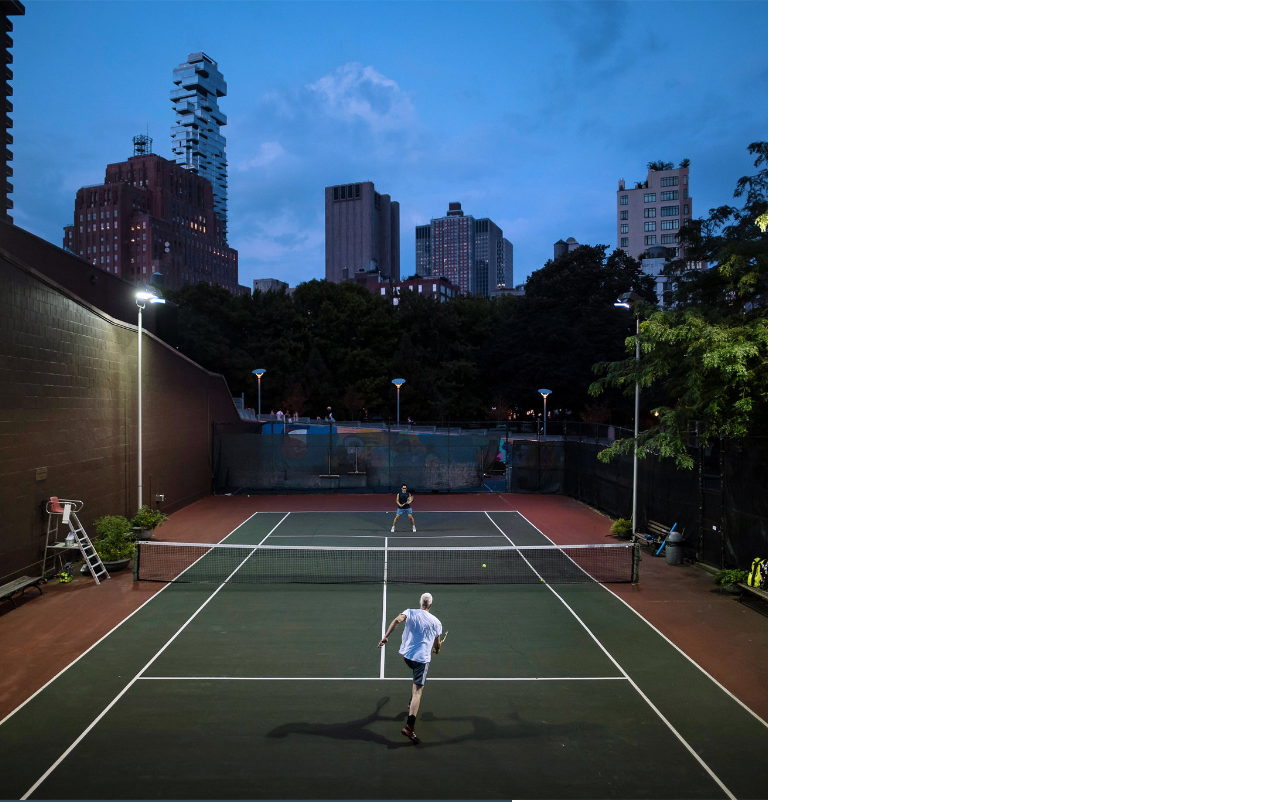
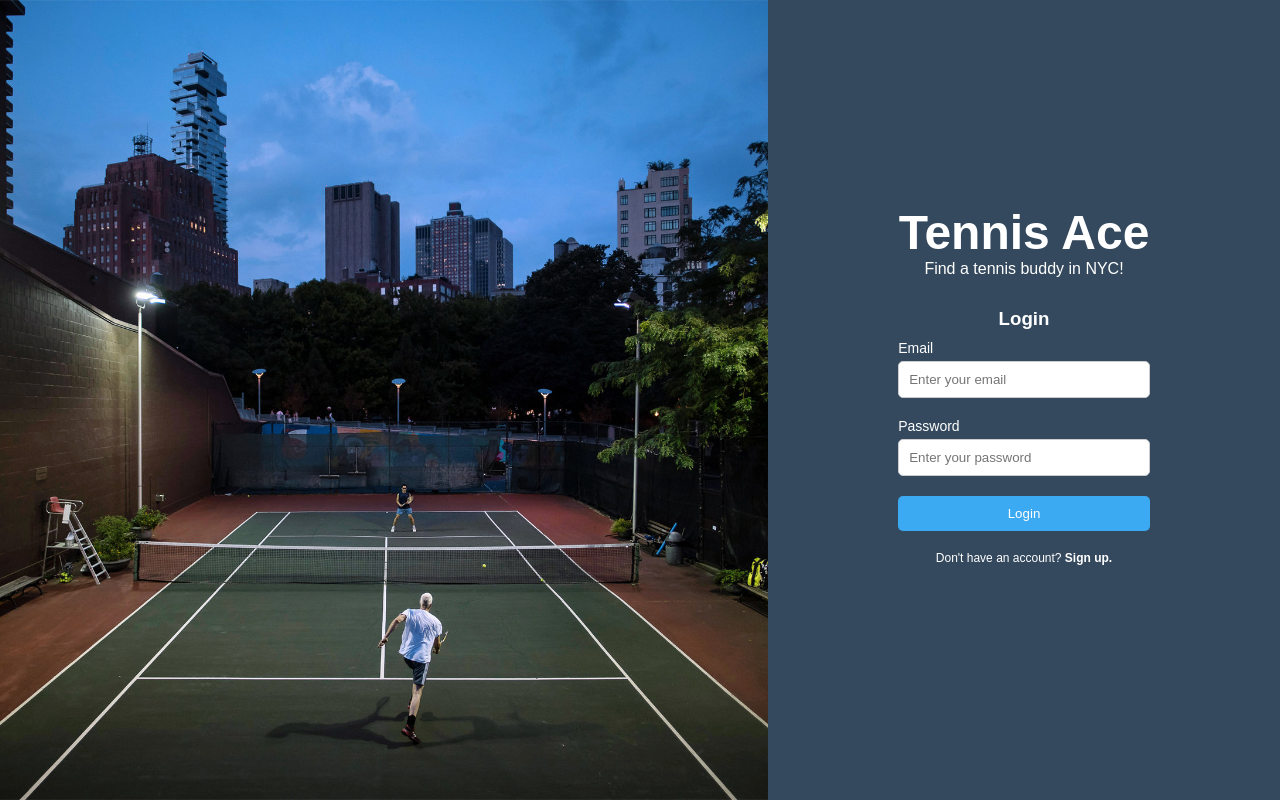
Before and after one commit to mitrasingh/tennis-ace-app, an Angular app: page /home in a window 1280 px wide. Shown: the top 802 px of the page. Built offline with nearby package versions, Linux system fonts and the light colour scheme.

Commit message:
feat: class name container

```diff
--- a/src/app/login/login.component.css
+++ b/src/app/login/login.component.css
@@ -0,0 +1,4 @@
+.container {
+  display: flex;
+  height: 100vh;
+}
```
